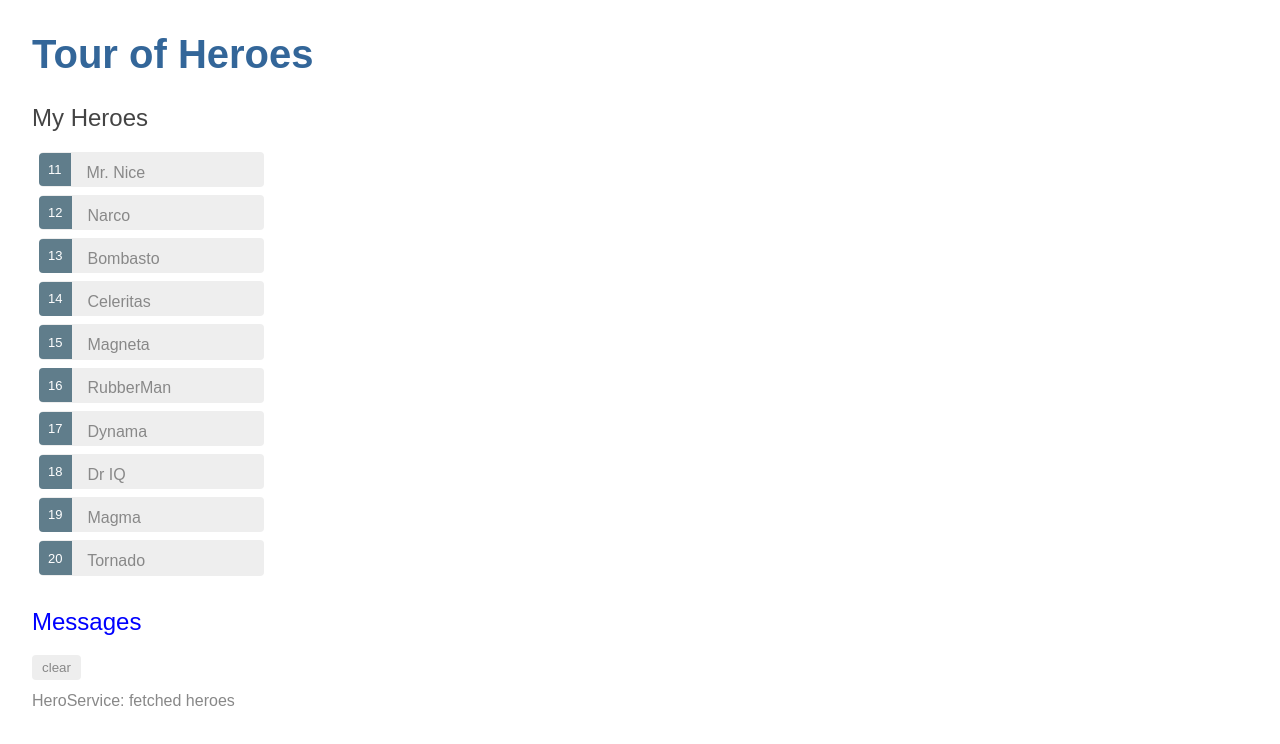
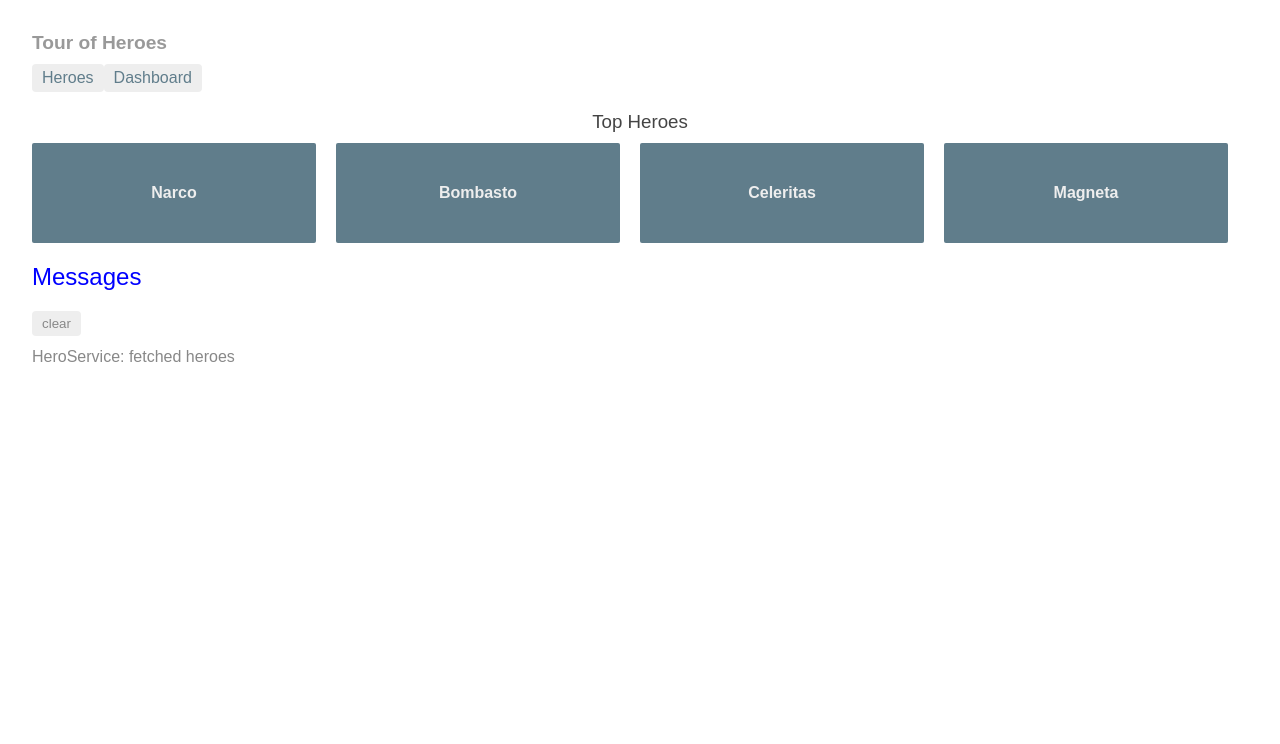
Before and after one commit to RayOlivier/tour-of-heroes, an Angular app: page /dashboard in a window 1280 px wide. Shown: the top 744 px of the page. Built offline with nearby package versions, Linux system fonts and the light colour scheme.

Commit message:
mostly adding routing

```diff
--- a/src/app/app.component.html
+++ b/src/app/app.component.html
@@ -1,3 +1,7 @@
 <h1>{{ title }}</h1>
-<app-heroes></app-heroes>
+<nav>
+  <a routerLink="/heroes">Heroes</a>
+  <a routerLink="/dashboard">Dashboard</a>
+</nav>
+<router-outlet></router-outlet>
 <app-messages></app-messages>
--- a/src/app/app.component.scss
+++ b/src/app/app.component.scss
@@ -0,0 +1,30 @@
+/* AppComponent's private CSS styles */
+h1 {
+  font-size: 1.2em;
+  color: #999;
+  margin-bottom: 0;
+}
+h2 {
+  font-size: 2em;
+  margin-top: 0;
+  padding-top: 0;
+}
+nav a {
+  padding: 5px 10px;
+  text-decoration: none;
+  margin-top: 10px;
+  display: inline-block;
+  background-color: #eee;
+  border-radius: 4px;
+}
+nav a:visited,
+a:link {
+  color: #607d8b;
+}
+nav a:hover {
+  color: #039be5;
+  background-color: #cfd8dc;
+}
+nav a.active {
+  color: #039be5;
+}
--- a/src/app/app.module.ts
+++ b/src/app/app.module.ts
@@ -6,12 +6,14 @@ import { AppComponent } from "./app.component";
 import { HeroesComponent } from "./heroes/heroes.component";
 import { HeroDetailComponent } from './hero-detail/hero-detail.component';
 import { MessagesComponent } from './messages/messages.component';
+import { AppRoutingModule } from './app-routing.module';
+import { DashboardComponent } from './dashboard/dashboard.component';
 
 //every component needs to be declared in ngModule and the CLI does that for you
 
 @NgModule({
-  declarations: [AppComponent, HeroesComponent, HeroDetailComponent, MessagesComponent],
-  imports: [BrowserModule, FormsModule],
+  declarations: [AppComponent, HeroesComponent, HeroDetailComponent, MessagesComponent, DashboardComponent],
+  imports: [BrowserModule, FormsModule, AppRoutingModule],
   providers: [],
   bootstrap: [AppComponent]
 })
--- /dev/null
+++ b/src/app/dashboard/dashboard.component.html
@@ -0,0 +1,12 @@
+<h3>Top Heroes</h3>
+<div class="grid grid-pad">
+  <a
+    *ngFor="let hero of heroes"
+    class="col-1-4"
+    routerLink="/detail/{{ hero.id }}"
+  >
+    <div class="module hero">
+      <h4>{{ hero.name }}</h4>
+    </div>
+  </a>
+</div>
--- /dev/null
+++ b/src/app/dashboard/dashboard.component.scss
@@ -0,0 +1,66 @@
+/* DashboardComponent's private CSS styles */
+[class*="col-"] {
+  float: left;
+  padding-right: 20px;
+  padding-bottom: 20px;
+}
+[class*="col-"]:last-of-type {
+  padding-right: 0;
+}
+a {
+  text-decoration: none;
+}
+*,
+*:after,
+*:before {
+  -webkit-box-sizing: border-box;
+  -moz-box-sizing: border-box;
+  box-sizing: border-box;
+}
+h3 {
+  text-align: center;
+  margin-bottom: 0;
+}
+h4 {
+  position: relative;
+}
+.grid {
+  margin: 0;
+}
+.col-1-4 {
+  width: 25%;
+}
+.module {
+  padding: 20px;
+  text-align: center;
+  color: #eee;
+  max-height: 120px;
+  min-width: 120px;
+  background-color: #607d8b;
+  border-radius: 2px;
+}
+.module:hover {
+  background-color: #eee;
+  cursor: pointer;
+  color: #607d8b;
+}
+.grid-pad {
+  padding: 10px 0;
+}
+.grid-pad > [class*="col-"]:last-of-type {
+  padding-right: 20px;
+}
+@media (max-width: 600px) {
+  .module {
+    font-size: 10px;
+    max-height: 75px;
+  }
+}
+@media (max-width: 1024px) {
+  .grid {
+    margin: 0;
+  }
+  .module {
+    min-width: 60px;
+  }
+}
--- /dev/null
+++ b/src/app/dashboard/dashboard.component.ts
@@ -0,0 +1,24 @@
+import { Component, OnInit } from "@angular/core";
+import { Hero } from "../hero";
+import { HeroService } from "../hero.service";
+
+@Component({
+  selector: "app-dashboard",
+  templateUrl: "./dashboard.component.html",
+  styleUrls: ["./dashboard.component.scss"]
+})
+export class DashboardComponent implements OnInit {
+  heroes: Hero[] = [];
+
+  constructor(private heroService: HeroService) {}
+
+  ngOnInit() {
+    this.getHeroes();
+  }
+
+  getHeroes(): void {
+    this.heroService
+      .getHeroes()
+      .subscribe((heroes) => (this.heroes = heroes.slice(1, 5)));
+  }
+}
--- a/src/app/hero-detail/hero-detail.component.html
+++ b/src/app/hero-detail/hero-detail.component.html
@@ -1,3 +1,4 @@
+<button (click)="goBack()">go back</button>
 <div *ngIf="hero">
   <!-- When selectedHero is undefined, the ngIf removes the hero detail from the DOM. There are no selectedHero bindings to worry about. When the user picks a hero, selectedHero has a value and ngIf puts the hero detail into the DOM. -->
   <h2>{{ hero.name | uppercase }} Details</h2>
--- a/src/app/hero-detail/hero-detail.component.ts
+++ b/src/app/hero-detail/hero-detail.component.ts
@@ -1,5 +1,8 @@
+import { HeroService } from "./../hero.service";
 import { Hero } from "./../hero";
 import { Component, OnInit, Input } from "@angular/core";
+import { ActivatedRoute } from "@angular/router";
+import { Location } from "@angular/common";
 
 @Component({
   selector: "app-hero-detail",
@@ -9,7 +12,22 @@ import { Component, OnInit, Input } from "@angular/core";
 export class HeroDetailComponent implements OnInit {
   @Input() hero: Hero;
 
-  constructor() {}
+  constructor(
+    private route: ActivatedRoute,
+    private heroService: HeroService,
+    private location: Location // The ActivatedRoute holds information about the route to this instance of the HeroDetailComponent. This component is interested in the route's bag of parameters extracted from the URL. The "id" parameter is the id of the hero to display. // The HeroService gets hero data from the remote server and this component will use it to get the hero-to-display. // The location is an Angular service for interacting with the browser. You'll use it later to navigate back to the view that navigated here.
+  ) {}
 
-  ngOnInit() {}
+  ngOnInit(): void {
+    this.getHero();
+  }
+
+  getHero(): void {
+    const id = +this.route.snapshot.paramMap.get("id");
+    this.heroService.getHero(id).subscribe((hero) => (this.hero = hero));
+  }
+
+  goBack(): void {
+    this.location.back();
+  }
 }
--- a/src/app/hero.service.ts
+++ b/src/app/hero.service.ts
@@ -19,4 +19,9 @@ export class HeroService {
     this.messageService.add("HeroService: fetched heroes");
     return of(HEROES);
   }
+  getHero(id: number): Observable<Hero> {
+    // TODO: send the message _after_ fetching the hero
+    this.messageService.add(`HeroService: fetched hero id=${id}`);
+    return of(HEROES.find((hero) => hero.id === id));
+  }
 }
--- a/src/app/heroes/heroes.component.html
+++ b/src/app/heroes/heroes.component.html
@@ -1,16 +1,24 @@
-<h2>My Heroes</h2>
+<!-- <h2>My Heroes</h2>
 <ul class="heroes">
   <li
     *ngFor="let hero of heroes"
     (click)="onSelect(hero)"
     [class.selected]="hero === selectedHero"
   >
-    <!-- This is an example of Angular's event binding syntax.
+    This is an example of Angular's event binding syntax.
 
       The parentheses around click tell Angular to listen for the <li> element's click event. When the user clicks in the <li>, Angular executes the onSelect(hero) expression.
 
-      onSelect() is a HeroesComponent method that you're about to write. Angular calls it with the hero object displayed in the clicked <li>, the same hero defined previously in the *ngFor expression. -->
+      onSelect() is a HeroesComponent method that you're about to write. Angular calls it with the hero object displayed in the clicked <li>, the same hero defined previously in the *ngFor expression.
     <span class="badge">{{ hero.id }}</span> {{ hero.name }}
   </li>
+</ul> -->
+
+<h2>My Heroes</h2>
+<ul class="heroes">
+  <li *ngFor="let hero of heroes">
+    <a routerLink="/detail/{{ hero.id }}">
+      <span class="badge">{{ hero.id }}</span> {{ hero.name }}
+    </a>
+  </li>
 </ul>
-<app-hero-detail [hero]="selectedHero"></app-hero-detail>
```
Also changed, not shown: src/app/app-routing.module.ts (added, +19 -0 lines), 1 other file (tests, documents, lock files or other folders).
